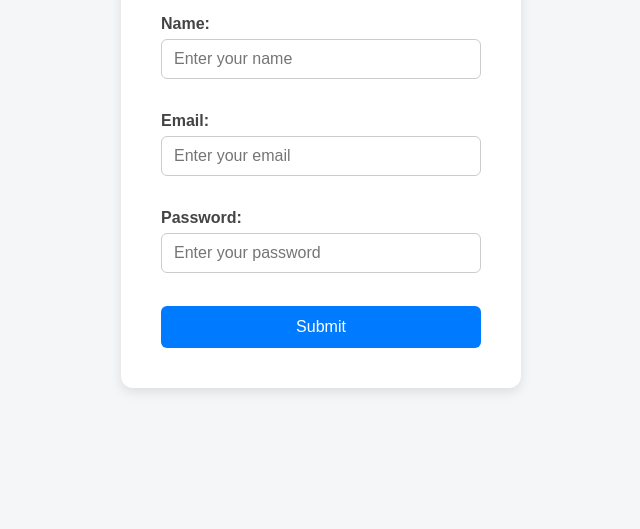
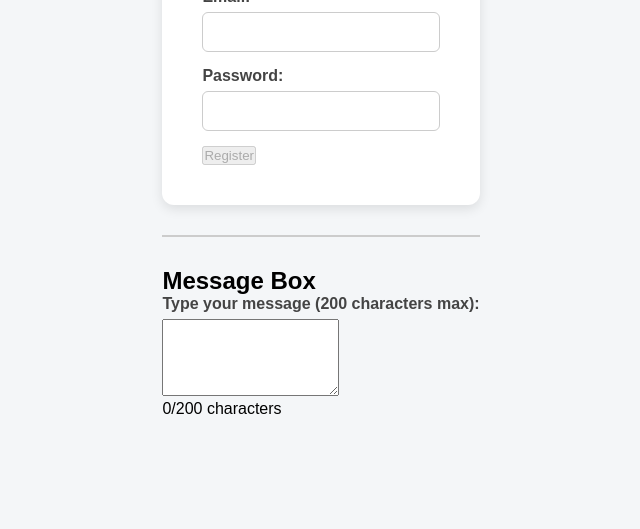
Before and after one commit to antonyjiniroser/registration-form, a plain HTML site: page index.html in a window 1280 px wide. Shown: the part 271-800 px from the top of the page, without its empty margins (319-959 px from the left). Drawn offline with Linux system fonts and the light colour scheme.

Commit message:
Your update message here

```diff
--- a/index.html
+++ b/index.html
@@ -3,32 +3,41 @@
 
 <head>
     <meta charset="UTF-8">
-    <meta name="viewport" content="width=device-width, initial-scale=1.0">
-    <title>Form validation</title>
+    <title>Form Validation</title>
     <link rel="stylesheet" href="style.css">
 </head>
 
 <body>
-    <div>
-        <form action="#">
-            <h1>Form validation example</h1>
-
+    <div class="container">
+        <h2>Registration Form</h2>
+        <form id="registrationForm" novalidate>
             <label for="name">Name:</label>
-            <input type="text" id="name" name="name" placeholder="Enter your name" required>
-            <span class="nameError">*Name must contain only letters*</span><br><br>
+            <input type="text" id="name" required>
+            <div class="error" id="nameError"></div>
 
             <label for="email">Email:</label>
-            <input type="email" id="email" name="email" placeholder="Enter your email" required>
-            <span class="emailError">*Email is not valid</span><br><br>
+            <input type="email" id="email" required>
+            <div class="error" id="emailError"></div>
 
             <label for="password">Password:</label>
-            <input type="password" id="password" name="password" placeholder="Enter your password" required>
-            <span class="passwordError">*Password must be at least 6 characters*</span><br><br>
+            <input type="password" id="password" required>
+            <div class="error" id="passwordError"></div>
 
-            <input type="submit" id="submit" value="Submit">
+            <button type="submit" id="submitBtn" disabled>Register</button>
         </form>
+
+        <hr style="margin: 30px 0; border: 1px solid #ccc;">
+
+        <h2>Message Box</h2>
+        <label for="message">Type your message (200 characters max):</label>
+        <textarea id="message" rows="5" maxlength="200"></textarea>
+        <div class="char-counter" id="charCount">0/200 characters</div>
+        <div class="warning" id="charWarning"></div>
     </div>
-    <script src="script.js"></script>
+
+    <script>
+
+    </script>
 </body>
 
 </html>
```
